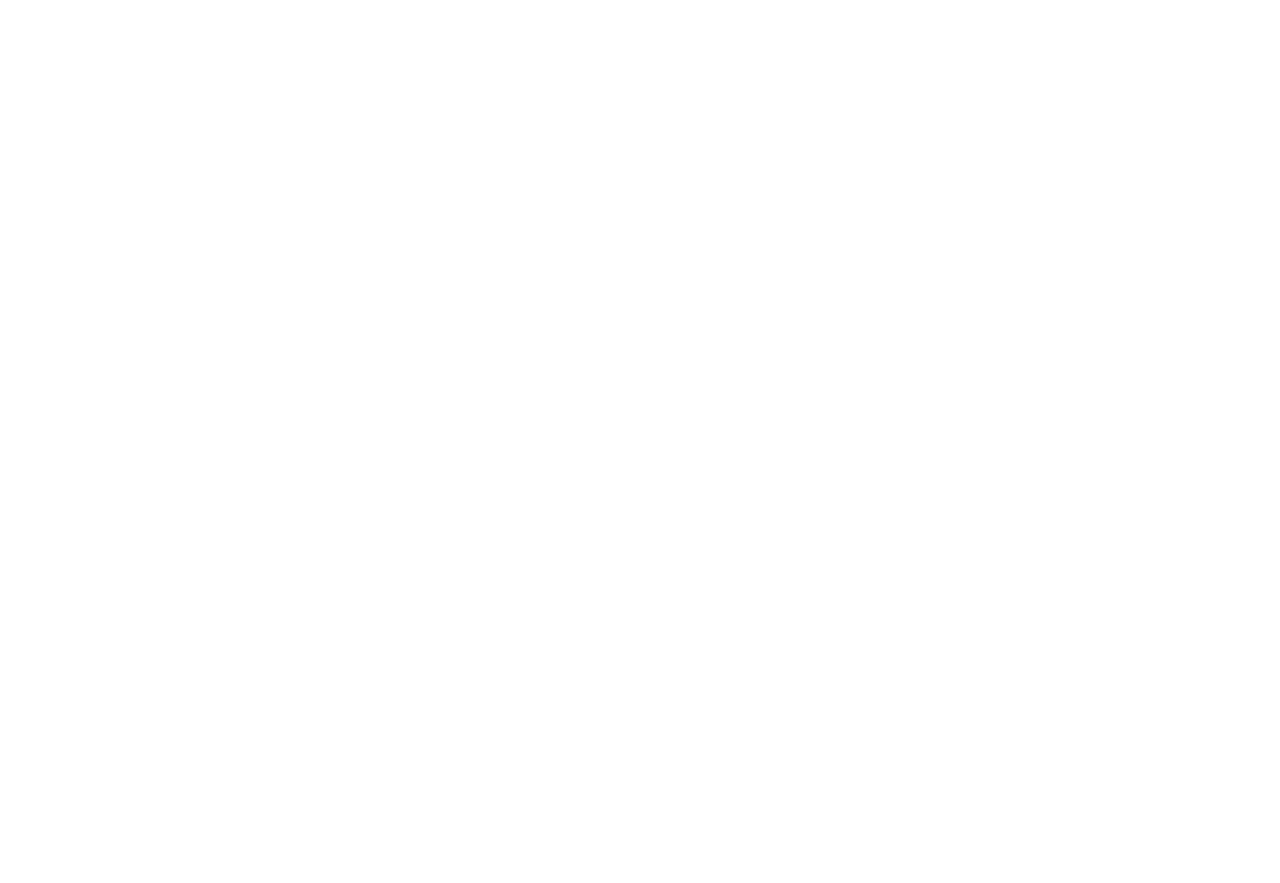
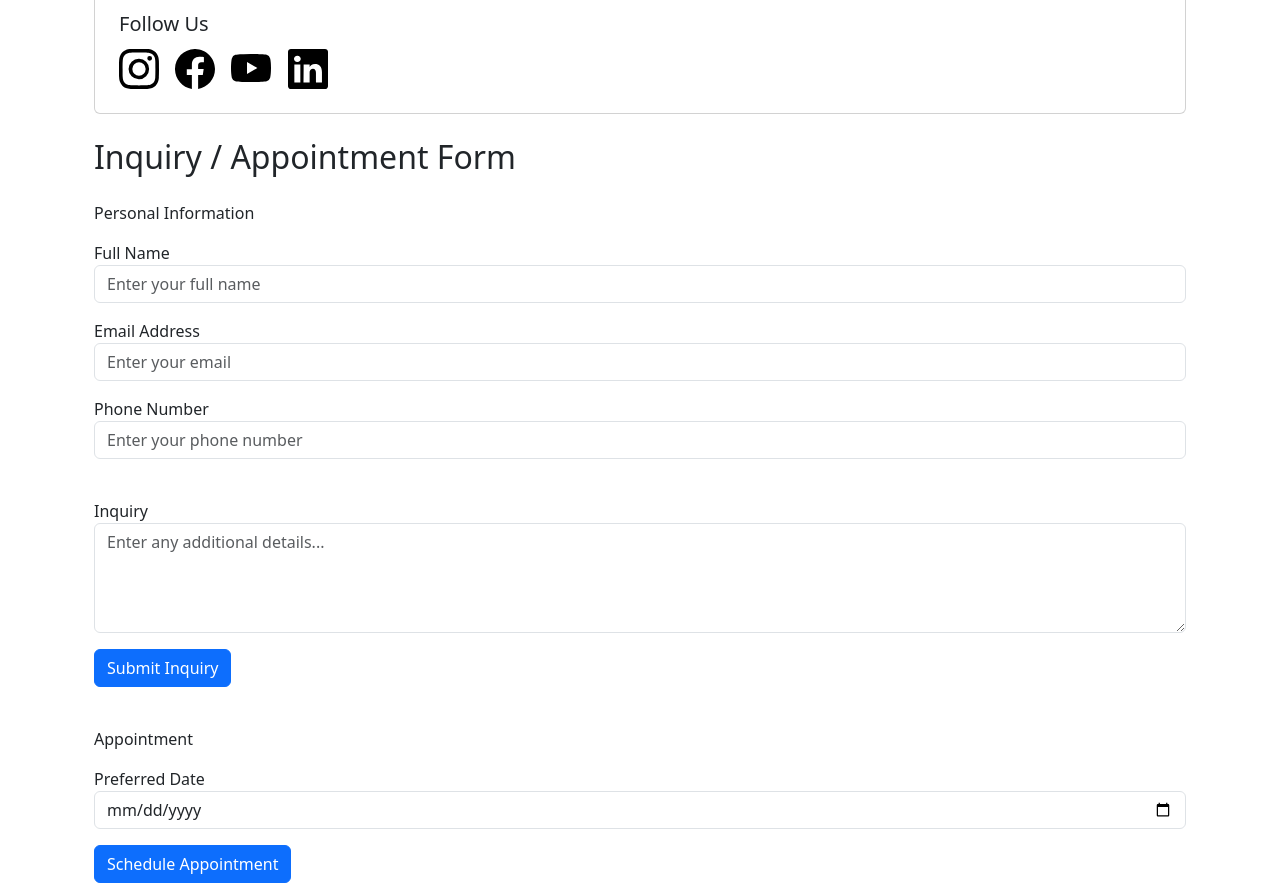
Before and after one commit to AidSucks/CSC131-Website, a Next.js app: page /contact in a window 1280 px wide. Shown: the part 340-1223 px from the top of the page. Before the commit the page ends 897 px from the top, so only its background shows below. Built offline with nearby package versions, Linux system fonts and the light colour scheme.

Commit message:
Add contact page

```diff
--- a/src/app/(home)/contact/page.tsx
+++ b/src/app/(home)/contact/page.tsx
@@ -1,6 +1,182 @@
+"use client"; // This ensures this is a Client Component
+import React, { useState, ChangeEvent } from "react";
+import Head from "next/head";
+import { Instagram, Facebook, Youtube, Linkedin } from "react-bootstrap-icons";
 
-export default function Page() {
-  return(
-    <h1>Contact Page</h1>
+export default function ContactPage() {
+  const [formData, setFormData] = useState({
+    name: "",
+    email: "",
+    phone: "",
+    date: "",
+    message: "",
+  });
+
+  const [isDateRequired, setIsDateRequired] = useState(false);
+  const [isInquiryRequired, setIsInquiryRequired] = useState(false);
+  const [formType, setFormType] = useState("");
+
+  const handleChange = (event: ChangeEvent<HTMLInputElement | HTMLTextAreaElement>) => {
+    const { name, value } = event.target;
+    setFormData((prev) => ({
+      ...prev,
+      [name]: value,
+    }));
+  };
+
+  const formatDate = (dateString: string) => {
+    const [year, month, day] = dateString.split("-").map(Number);
+    const date = new Date(year, month - 1, day); // Month is 0-based
+
+    const options: Intl.DateTimeFormatOptions = {
+      month: "long",
+      day: "numeric",
+      year: "numeric",
+      timeZone: "America/Los_Angeles", // Ensures consistent timezone
+    };
+
+    return date.toLocaleDateString("en-US", options);
+  };
+
+  const handleSubmit = (event: React.FormEvent<HTMLFormElement>) => {
+    event.preventDefault();
+    if (formType === "inquiry") {
+      alert(`Inquiry submitted successfully!`);
+    } else if (formType === "appointment") {
+      const formattedDate = formatDate(formData.date);
+      alert(`Appointment scheduled successfully for ${formattedDate}!`);
+    }
+  };
+
+  const handleInquiryClick = () => {
+    setFormType("inquiry");
+    setIsDateRequired(false);
+    setIsInquiryRequired(true);
+  };
+
+  const handleAppointmentClick = () => {
+    setFormType("appointment");
+    setIsDateRequired(true);
+    setIsInquiryRequired(false);
+  };
+
+  return (
+      <>
+        <Head>
+          <title>Contact Us</title>
+        </Head>
+        <div className="container mt-4">
+          {/* Company Contact Info Section */}
+          <div className="card mb-4 p-4">
+            <h2 className="mb-3">Contact Us</h2>
+            <p><strong>Company Name:</strong> Ron Smithey Financial Services</p>
+            <p><strong>Address:</strong> TBA</p>
+            <p><strong>Phone:</strong> 619-244-0868</p>
+            <p><strong>Email:</strong> ronniedeansmithey@yahoo.com</p>
+
+            {/* Social Media Links */}
+            <div className="mt-3">
+              <h5>Follow Us</h5>
+              <a href="https://www.instagram.com/yourcompany" target="_blank" rel="noopener noreferrer" className="me-3">
+                <Instagram width={40} height={40} style={{ color: '#E1306C', marginTop: '5px' }} />
+              </a>
+              <a href="https://www.facebook.com/yourcompany" target="_blank" rel="noopener noreferrer" className="me-3">
+                <Facebook width={40} height={40} style={{ color: '#4267B2', marginTop: '5px' }}/>
+              </a>
+              <a href="https://www.youtube.com/yourcompany" target="_blank" rel="noopener noreferrer">
+                <Youtube width={40} height={40} style={{ color: '#FF0000', marginTop: '5px' }} />
+              </a>
+              <a href="https://www.linkedin.com/yourcompany" target="_blank" rel="noopener noreferrer" className="me-3">
+                <Linkedin width={40} height={40} style={{ color: '#0A66C2', marginTop: '5px', marginLeft: '17px' }} />
+              </a>
+            </div>
+          </div>
+
+          {/* Inquiry / Appointment Form Section */}
+          <h2 className="mb-4">Inquiry / Appointment Form</h2>
+          <form onSubmit={handleSubmit}>
+            <p>Personal Information</p>
+            <div className="form-group">
+              <label htmlFor="name">Full Name</label>
+              <input
+                  type="text"
+                  name="name"
+                  className="form-control"
+                  id="name"
+                  placeholder="Enter your full name"
+                  value={formData.name}
+                  onChange={handleChange}
+                  required
+              />
+            </div>
+
+            <div className="form-group mt-3">
+              <label htmlFor="email">Email Address</label>
+              <input
+                  type="email"
+                  name="email"
+                  className="form-control"
+                  id="email"
+                  placeholder="Enter your email"
+                  value={formData.email}
+                  onChange={handleChange}
+                  required
+              />
+            </div>
+
+            <div className="form-group mt-3">
+              <label htmlFor="phone">Phone Number</label>
+              <input
+                  type="tel"
+                  name="phone"
+                  className="form-control"
+                  id="phone"
+                  placeholder="Enter your phone number"
+                  value={formData.phone}
+                  onChange={handleChange}
+                  required
+              />
+            </div>
+            <p><br></br></p>
+            <div className="form-group mt-3">
+              <label htmlFor="message">Inquiry</label>
+              <textarea
+                  name="message"
+                  className="form-control"
+                  id="message"
+                  rows={4}
+                  placeholder="Enter any additional details..."
+                  value={formData.message}
+                  onChange={handleChange}
+                  required={isInquiryRequired}
+              />
+            </div>
+
+            <button type="submit" className="btn btn-primary mt-3" onClick={handleInquiryClick}>
+              Submit Inquiry
+            </button>
+            <p><br></br></p>
+            <div className="form-group mt-3">
+              <p>Appointment</p>
+              <label htmlFor="date">Preferred Date</label>
+              <input
+                  type="date"
+                  name="date"
+                  className="form-control"
+                  id="date"
+                  value={formData.date}
+                  onChange={handleChange}
+                  required={isDateRequired}
+              />
+            </div>
+
+            <button type="submit" className="btn btn-primary mt-3" onClick={handleAppointmentClick}>
+              Schedule Appointment
+            </button>
+
+            <p></p>
+          </form>
+        </div>
+      </>
   );
 }
```
